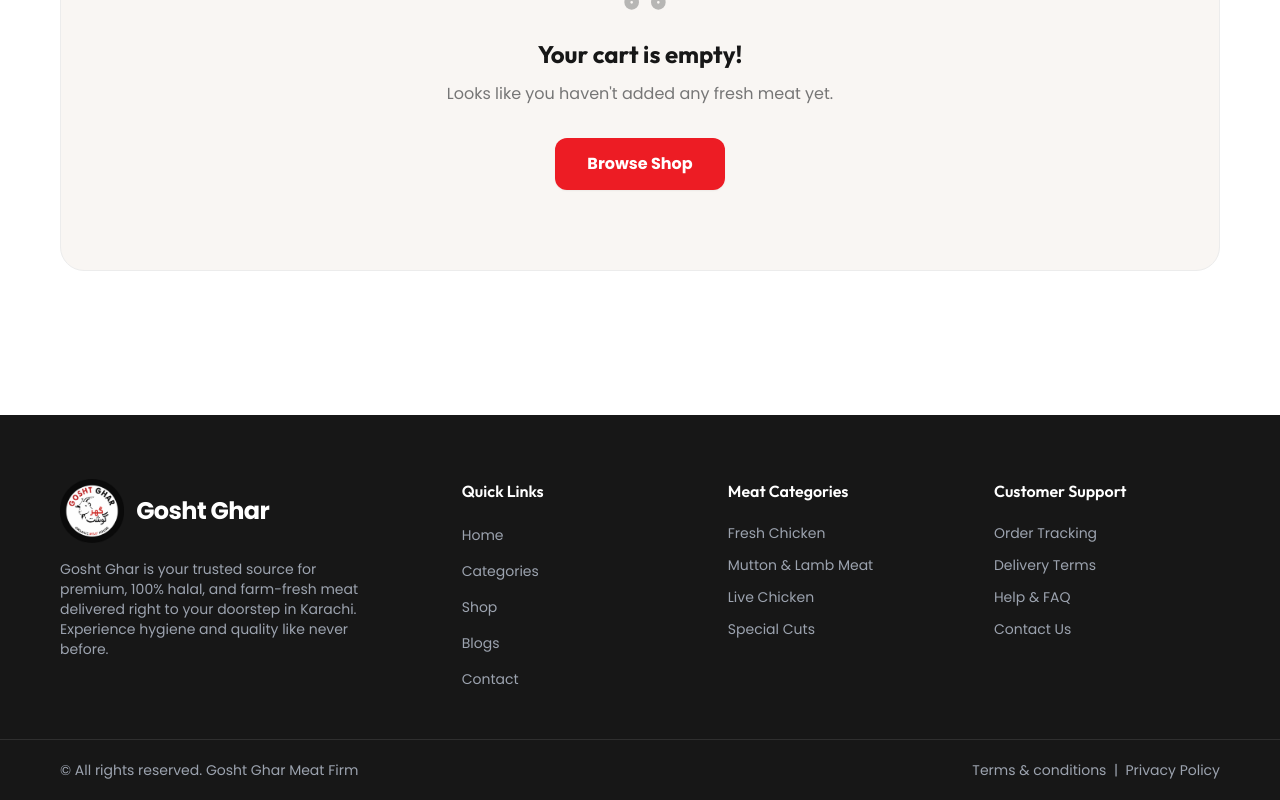
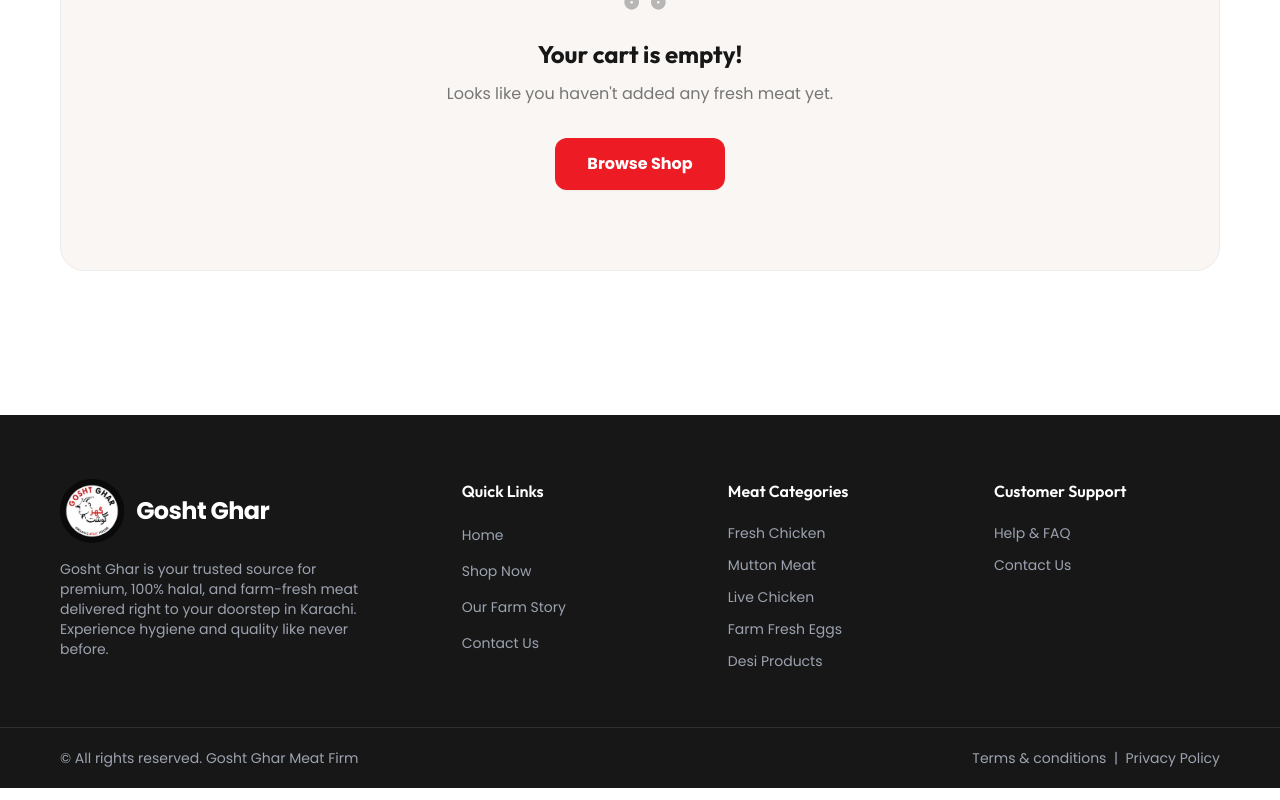
Before and after one commit to ghostghar/website, a Next.js app: page /cart in a window 1280 px wide. Shown: the part 533-1333 px from the top of the page. Built offline with nearby package versions, Linux system fonts and the light colour scheme.

Commit message:
update footer

```diff
--- a/components/Footer.tsx
+++ b/components/Footer.tsx
@@ -2,11 +2,9 @@
 
 const quickLinks = [
   { name: "Home", href: "/" },
-  { name: "Categories", href: "/categories" },
-  { name: "Shop", href: "/shop" },
-
-  { name: "Blogs", href: "/blogs" },
-  { name: "Contact", href: "/contact" },
+  { name: "Shop Now", href: "/shop" },
+  { name: "Our Farm Story", href: "/farm-story" },
+  { name: "Contact Us", href: "/contact" },
 ];
 
 export default function Footer() {
@@ -40,17 +38,16 @@
           <h4 className="text-white text-base font-semibold mb-5">Meat Categories</h4>
           <ul className="space-y-3 text-sm text-gray-400">
             <li><Link href="/categories/chicken" className="hover:text-white transition-colors">Fresh Chicken</Link></li>
-            <li><Link href="/categories/mutton" className="hover:text-white transition-colors">Mutton &amp; Lamb Meat</Link></li>
+            <li><Link href="/categories/mutton" className="hover:text-white transition-colors">Mutton Meat</Link></li>
             <li><Link href="/categories/live-chicken" className="hover:text-white transition-colors">Live Chicken</Link></li>
-            <li><Link href="/shop" className="hover:text-white transition-colors">Special Cuts</Link></li>
+            <li><Link href="/categories/eggs" className="hover:text-white transition-colors">Farm Fresh Eggs</Link></li>
+            <li><Link href="/categories/desi-products" className="hover:text-white transition-colors">Desi Products</Link></li>
           </ul>
         </div>
 
         <div>
           <h4 className="text-white text-base font-semibold mb-5">Customer Support</h4>
           <ul className="space-y-3 text-sm text-gray-400">
-            <li><Link href="/contact" className="hover:text-white transition-colors">Order Tracking</Link></li>
-            <li><Link href="/contact" className="hover:text-white transition-colors">Delivery Terms</Link></li>
             <li><Link href="/contact" className="hover:text-white transition-colors">Help &amp; FAQ</Link></li>
             <li><Link href="/contact" className="hover:text-white transition-colors">Contact Us</Link></li>
           </ul>
--- a/components/OnSale.tsx
+++ b/components/OnSale.tsx
@@ -44,8 +44,24 @@
 
   return (
     <section className="py-20 bg-white">
-      <div className="max-w-container mx-auto px-5 grid grid-cols-1 md:grid-cols-2 gap-12 items-center">
-        {/* Left Side: Product Image Box */}
+      <div className="max-w-container mx-auto px-5">
+        {/* Heading */}
+        <div className="flex items-center justify-between mb-10">
+          <div>
+            <div className="flex items-center gap-2 mb-1">
+              <span className="w-1 h-5 rounded-full bg-brand-red inline-block" />
+              <span className="text-xs font-semibold tracking-widest uppercase text-brand-red">
+                Special Deal
+              </span>
+            </div>
+            <h2 className="text-2xl md:text-3xl font-bold text-brand-black">
+              Featured <span className="text-brand-red">Product</span>
+            </h2>
+          </div>
+        </div>
+
+        <div className="grid grid-cols-1 md:grid-cols-2 gap-12 items-center">
+          {/* Left Side: Product Image Box */}
         <Link
           href={`/products/${featuredProduct.id}`}
           className="bg-white rounded-2xl min-h-[380px] md:min-h-[440px] flex items-center justify-center p-8 border border-brand-border cursor-pointer group relative overflow-hidden shadow-sm"
@@ -109,6 +125,7 @@
           </div>
         </div>
       </div>
+      </div>
     </section>
   );
 }
```
